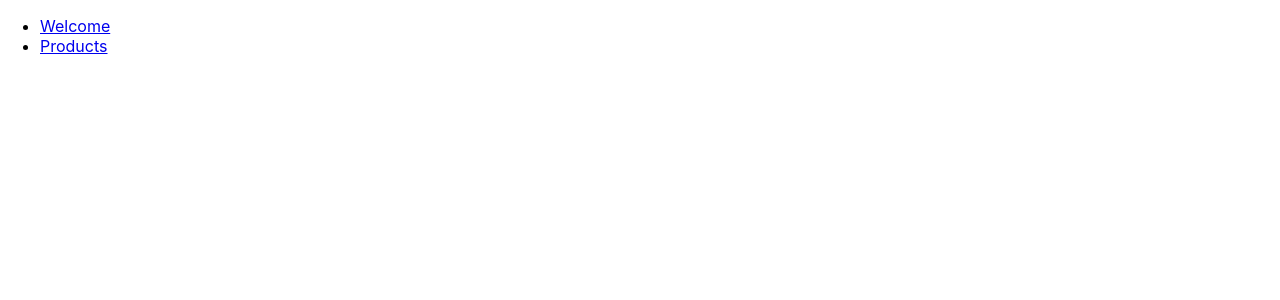
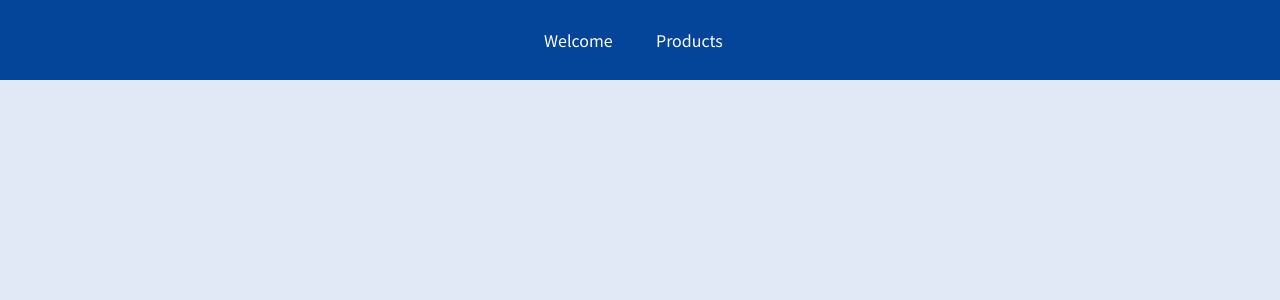
Before and after one commit to painulivikas/reactproject, a JavaScript app: page / in a window 1280 px wide. Shown: the top 300 px of the page. Built offline with nearby package versions, Linux system fonts and the light colour scheme.

Commit message:
Using NavLink Component

```diff
--- a/src/components/MainHeader.js
+++ b/src/components/MainHeader.js
@@ -1,15 +1,17 @@
-import { Link } from "react-router-dom";
+import { NavLink } from "react-router-dom";
+
+import classes from './MainHeader.module.css';
 
 const MainHeader = () => {
     return (
-        <header>
+        <header className={classes.header}>
             <nav>
                 <ul>
                     <li>
-                        <Link to='/welcome'>Welcome</Link>
+                        <NavLink activeClassName={classes.active} to='/welcome'>Welcome</NavLink>
                     </li>
                     <li>
-                        <Link to='/products'>Products</Link>
+                        <NavLink activeClassName={classes.active} to='/products'>Products</NavLink>
                     </li>
                 </ul>
             </nav>
@@ -26,3 +28,7 @@
 
 Link is a component
 */
+
+/*
+NavLink component is work same like as Link component but it also holds the active class css, that's why we use NavLink component instead of Link component
+*/
--- /dev/null
+++ b/src/components/MainHeader.module.css
@@ -0,0 +1,38 @@
+.header {
+    width: 100%;
+    height: 5rem;
+    background-color: #044599;
+    padding: 0 10%;
+}
+
+.header nav {
+    height: 100%;
+}
+
+.header ul {
+    height: 100%;
+    list-style: none;
+    display: flex;
+    padding: 0;
+    margin: 0;
+    align-items: center;
+    justify-content: center;
+}
+
+.header li {
+    margin: 0 1rem;
+    width: 5rem;
+}
+
+.header a {
+    color: white;
+    text-decoration: none;
+}
+
+.header a:hover,
+.header a:active,
+.header a.active {
+    color: #95bcf0;
+    padding-bottom: 0.25rem;
+    border-bottom: 4px solid #95bcf0;
+}
--- a/src/index.css
+++ b/src/index.css
@@ -1,13 +1,26 @@
+@import url('https://fonts.googleapis.com/css2?family=Noto+Sans+JP:wght@400;700&display=swap');
+
+* {
+  box-sizing: border-box;
+}
+
+html {
+  font-family: 'Noto Sans JP', sans-serif;
+}
+
 body {
   margin: 0;
-  font-family: -apple-system, BlinkMacSystemFont, 'Segoe UI', 'Roboto', 'Oxygen',
-    'Ubuntu', 'Cantarell', 'Fira Sans', 'Droid Sans', 'Helvetica Neue',
-    sans-serif;
-  -webkit-font-smoothing: antialiased;
-  -moz-osx-font-smoothing: grayscale;
+  background-color: #e0e9f5;
 }
 
-code {
-  font-family: source-code-pro, Menlo, Monaco, Consolas, 'Courier New',
-    monospace;
+main {
+  margin-top: 7rem;
+  text-align: center;
 }
+
+h1,
+h2,
+h3,
+p {
+  color: #042b5f;
+}
```
